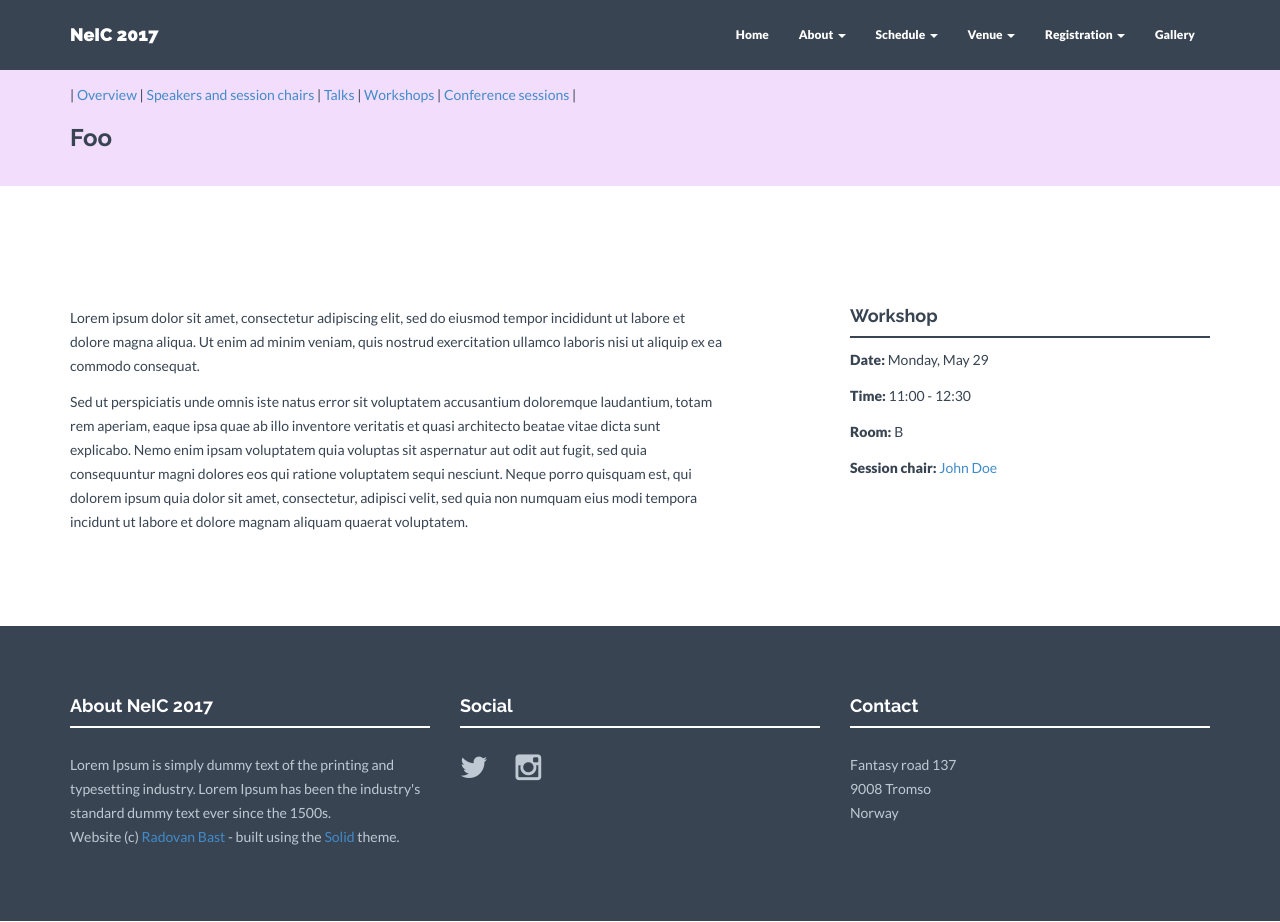
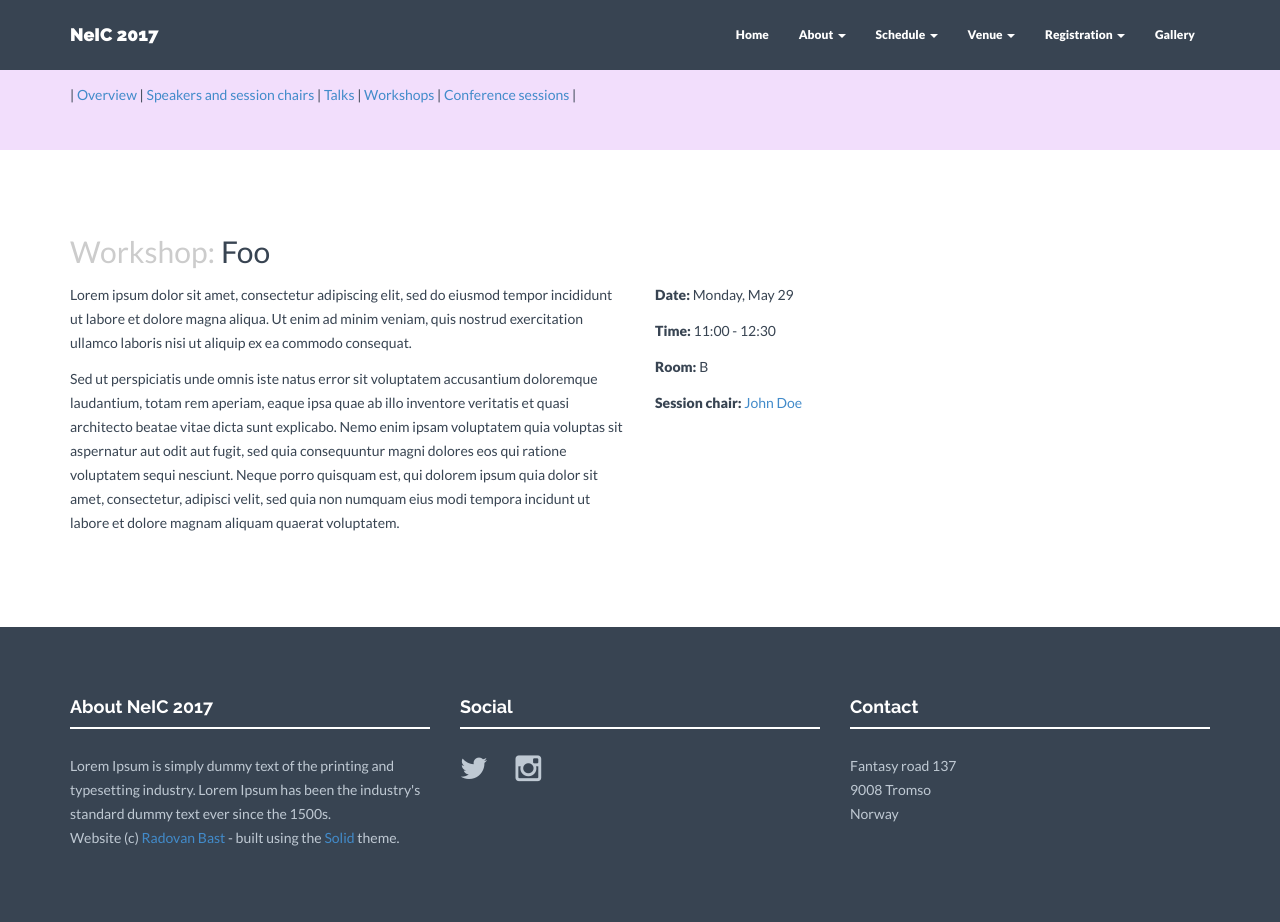
Before and after one commit to yohell/neic-2017, a Jekyll site: the page built from _workshops/example5.md, in a window 1280 px wide and 922 px high. Built offline with Jekyll 4.4.1, drawn with Linux system fonts in a browser that asks for light colours; nearby versions of some CDN libraries.

Commit message:
styling workshop overview

```diff
--- a/_includes/workshop.html
+++ b/_includes/workshop.html
@@ -14,15 +14,18 @@
 
 <div class="container mtb">
     <div class="row">
-        <div class="col-lg-7">
-            <div class="spacing"></div>
+        <div class="col-lg-12">
+            <div id="session_title">
+                <div id="session_type">Workshop:</div>
+                {{ page.title }}
+            </div>
+        </div>
+
+        <div class="col-lg-6">
             {{ page.content }}
         </div>
 
-        <div class="col-lg-4 col-lg-offset-1">
-            <div class="spacing"></div>
-            <h4>Workshop</h4>
-            <div class="hline"></div>
+        <div class="col-lg-6">
             <p><b>Date:</b> {{ day }}</p>
             <p><b>Time:</b> {{ time }}</p>
             <p><b>Room:</b> {{ room }}</p>
--- a/_layouts/schedule.html
+++ b/_layouts/schedule.html
@@ -9,7 +9,6 @@
             <div class="container">
                 <div class="row">
                     {% include schedule_navigation.html %}
-                    <h3>{{ page.title }}</h3>
                 </div>
             </div>
         </div>
--- a/assets/css/style.css
+++ b/assets/css/style.css
@@ -362,6 +362,21 @@ a:focus {
 ################################################################# */
 /* General Tweaks */
 
+
+
+#session_title
+{
+    font-size: 30px;
+}
+
+#session_type
+{
+    color: #cccccc;
+    display: inline;
+}
+
+
+
 #violet {
 	background: #f2defc;
 	margin-top: 60px;
```
